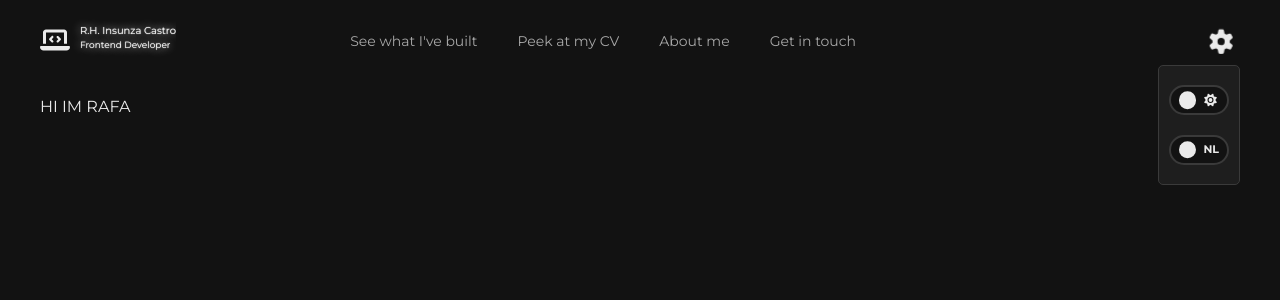
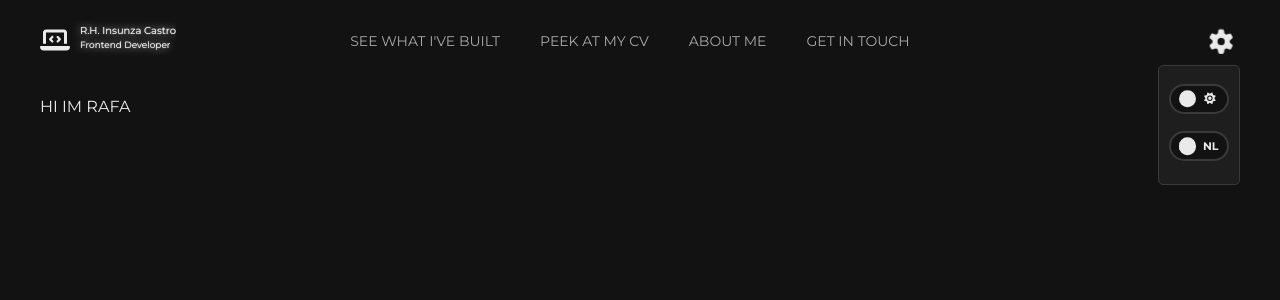
Before and after one commit to rafainsunza/portfolio, a React (Vite) app: page / in a window 1280 px wide. Both pictures are taken after a click on the button 1220 px from the left and 116 px from the top of the page. Shown: the part 75-375 px from the top of the page. Built offline with nearby package versions, Linux system fonts and the light colour scheme.

Commit message:
Create one reusable toggle for all setting toggles

```diff
--- a/src/components/branding/branding.scss
+++ b/src/components/branding/branding.scss
@@ -18,6 +18,8 @@
   }
 
   &.display-none__desktop {
+    font-weight: bold;
+
     @media (min-width: $breakpoint-md-lg) {
       display: none;
     }
--- /dev/null
+++ b/src/components/custom-toggle/custom-toggle.jsx
@@ -0,0 +1,54 @@
+import "./custom-toggle.scss";
+import { FontAwesomeIcon } from "@fortawesome/react-fontawesome";
+import { faMoon, faSun } from "@fortawesome/free-solid-svg-icons";
+import { useTranslations } from "../../context/language-context";
+import { useState } from "react";
+
+const CustomToggle = ({ languageToggle, ThemeToggle }) => {
+  const { language, setLanguage } = useTranslations();
+  const [isDarkMode, setIsDarkMode] = useState(true);
+
+  const toggleTheme = () => {
+    const htmlElement = document.documentElement;
+
+    if (isDarkMode) {
+      htmlElement.removeAttribute("data-theme", "dark");
+      setIsDarkMode(false);
+    } else {
+      htmlElement.setAttribute("data-theme", "dark");
+      setIsDarkMode(true);
+    }
+  };
+
+  const toggleLanguage = () => {
+    language === "en" ? setLanguage("nl") : setLanguage("en");
+  };
+
+  const handleClick = () => {
+    if (ThemeToggle) toggleTheme();
+    if (languageToggle) toggleLanguage();
+  };
+
+  return (
+    <div className="custom-toggle" onClick={handleClick}>
+      <button className="custom-toggle__button">
+        <div
+          className={`custom-toggle__dot
+                    ${languageToggle && language === "nl" ? "toggled" : ""}
+                    ${ThemeToggle && !isDarkMode ? "toggled" : ""}
+                `}
+        ></div>
+        <div className="custom-toggle__option default">
+          {languageToggle && "EN"}
+          {ThemeToggle && <FontAwesomeIcon icon={faMoon} />}
+        </div>
+        <div className={`custom-toggle__option toggled`}>
+          {languageToggle && "NL"}
+          {ThemeToggle && <FontAwesomeIcon icon={faSun} />}
+        </div>
+      </button>
+    </div>
+  );
+};
+
+export default CustomToggle;
--- a/src/components/language-toggle/language-toggle.scss
+++ b/src/components/custom-toggle/custom-toggle.scss
@@ -1,11 +1,8 @@
 @import "../../index.scss";
 
-.language-toggle {
+.custom-toggle {
   &__button {
     position: relative;
-    display: flex;
-    justify-content: space-evenly;
-    align-items: center;
     height: 30px;
     width: 60px;
     padding: 0;
@@ -13,9 +10,6 @@
     border-radius: 20px;
     background-color: var(--background);
     cursor: pointer;
-    color: var(--primary-font);
-    font-size: 11px;
-    font-weight: bold;
   }
 
   &__dot {
@@ -28,10 +22,23 @@
     border-radius: 100%;
     background-color: var(--primary-text);
     color: var(--background);
-    font-size: 12px;
     transition: left 0.3s ease-in-out, background-color 0.3s ease;
 
-    &.nl {
+    &.toggled {
+      left: 57%;
+    }
+  }
+
+  &__option {
+    position: absolute;
+    top: 50%;
+    left: 7.5px;
+    transform: translateY(-50%);
+    font-size: 11px;
+    font-weight: bold;
+    color: var(--primary-text);
+
+    &.toggled {
       left: 57%;
     }
   }
--- a/src/components/language-toggle/language-toggle.jsx
+++ /dev/null
@@ -1,23 +0,0 @@
-import "./language-toggle.scss";
-import { FontAwesomeIcon } from "@fortawesome/react-fontawesome";
-import { useTranslations } from "../../context/language-context";
-
-const LanguageToggle = () => {
-  const { language, setLanguage } = useTranslations();
-
-  const handleClick = () => {
-    language === "en" ? setLanguage("nl") : setLanguage("en");
-  };
-
-  return (
-    <div className="language-toggle">
-      <button className="language-toggle__button" onClick={handleClick}>
-        <div className={`language-toggle__dot ${language === "nl" ? "nl" : ""}`}></div>
-        <div className="language-toggle__language">EN</div>
-        <div className="language-toggle__language">NL</div>
-      </button>
-    </div>
-  );
-};
-
-export default LanguageToggle;
--- a/src/components/navbar/navbar.scss
+++ b/src/components/navbar/navbar.scss
@@ -67,6 +67,7 @@
     display: flex;
     flex-direction: column;
     gap: $space-md;
+    text-transform: uppercase;
 
     @media (min-width: $breakpoint-md-lg) {
       flex-direction: row;
--- a/src/components/settings/settings.jsx
+++ b/src/components/settings/settings.jsx
@@ -3,8 +3,7 @@ import "./settings.scss";
 import { FontAwesomeIcon } from "@fortawesome/react-fontawesome";
 import { faGear } from "@fortawesome/free-solid-svg-icons";
 import { useEffect, useRef, useState } from "react";
-import ThemeToggle from "../theme-toggle/theme-toggle";
-import LanguageToggle from "../language-toggle/language-toggle";
+import CustomToggle from "../custom-toggle/custom-toggle";
 
 const Settings = () => {
   const [isOpen, setIsOpen] = useState(false);
@@ -32,8 +31,8 @@ const Settings = () => {
       </button>
 
       <div className={`settings__button-container ${isOpen ? "open" : ""}`}>
-        <ThemeToggle />
-        <LanguageToggle />
+        <CustomToggle ThemeToggle />
+        <CustomToggle languageToggle />
       </div>
     </div>
   );
--- a/src/components/theme-toggle/theme-toggle.jsx
+++ /dev/null
@@ -1,37 +0,0 @@
-import { useState } from "react";
-import "./theme-toggle.scss";
-
-import { FontAwesomeIcon } from "@fortawesome/react-fontawesome";
-import { faMoon, faSun } from "@fortawesome/free-solid-svg-icons";
-
-const ThemeToggle = () => {
-  const [isDarkMode, setIsDarkMode] = useState(true);
-
-  const toggleTheme = () => {
-    const htmlElement = document.documentElement;
-
-    if (isDarkMode) {
-      htmlElement.removeAttribute("data-theme", "dark");
-      setIsDarkMode(false);
-    } else {
-      htmlElement.setAttribute("data-theme", "dark");
-      setIsDarkMode(true);
-    }
-  };
-
-  return (
-    <div className="theme-toggle">
-      <button className="theme-toggle__button" onClick={toggleTheme}>
-        <div className={`theme-toggle__dot ${isDarkMode ? "" : "light"}`}></div>
-        <span className="theme-toggle__icon dark">
-          <FontAwesomeIcon icon={faMoon} />
-        </span>
-        <span className="theme-toggle__icon light">
-          <FontAwesomeIcon icon={faSun} />
-        </span>
-      </button>
-    </div>
-  );
-};
-
-export default ThemeToggle;
--- a/src/components/theme-toggle/theme-toggle.scss
+++ /dev/null
@@ -1,48 +0,0 @@
-@import "../../index.scss";
-
-.theme-toggle {
-  &__button {
-    position: relative;
-    height: 30px;
-    width: 60px;
-    padding: 0;
-    border: 2px solid var(--border);
-    border-radius: 20px;
-    background-color: var(--background);
-    cursor: pointer;
-  }
-
-  &__dot {
-    position: absolute;
-    top: 50%;
-    left: 7.5px;
-    transform: translateY(-50%);
-    width: 17.5px;
-    height: 17.5px;
-    border-radius: 100%;
-    background-color: var(--primary-text);
-    color: var(--background);
-    font-size: 12px;
-    transition: left 0.3s ease-in-out, background-color 0.3s ease;
-
-    &.light {
-      left: 57%;
-    }
-  }
-
-  &__icon {
-    position: absolute;
-    top: 50%;
-    transform: translateY(-50%);
-    font-size: 12px;
-    color: var(--primary-text);
-
-    &.light {
-      left: 57%;
-    }
-
-    &.dark {
-      left: 7.5px;
-    }
-  }
-}
```
